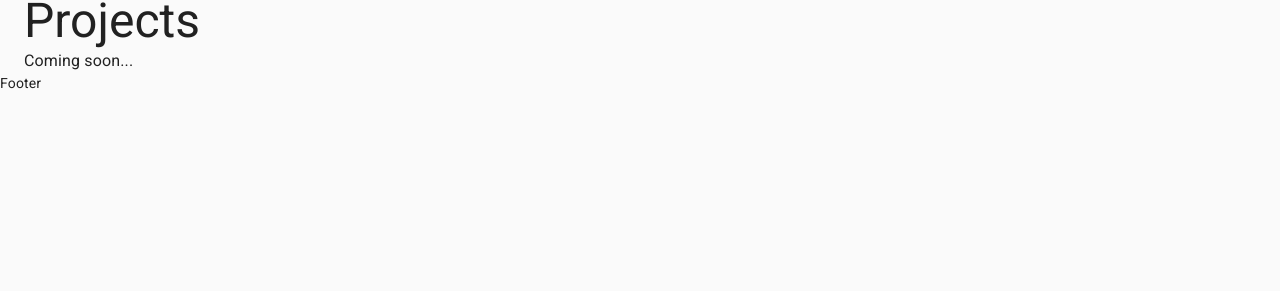
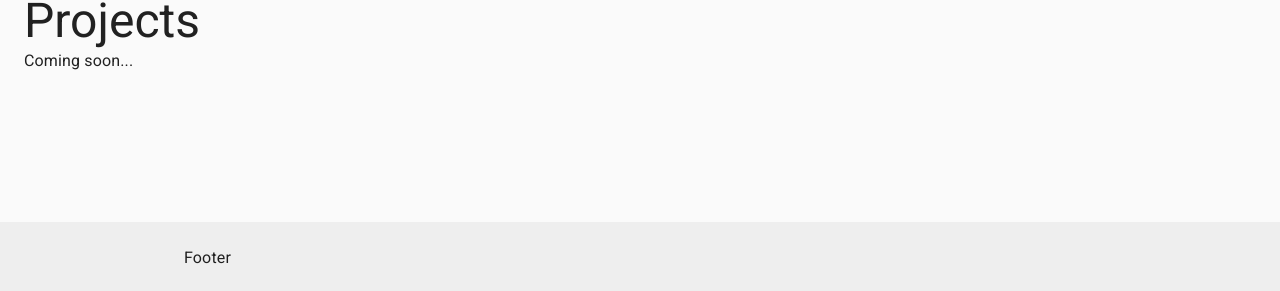
Before and after one commit to JamesGiesbrecht/jamesgiesbrecht.ca, a React (Create React App) app in the folder client/: page / in a window 1280 px wide. Shown: the part 506-797 px from the top of the page. Built offline with nearby package versions, Linux system fonts and the light colour scheme.

Commit message:
Sticky footer

```diff
--- a/client/src/App.js
+++ b/client/src/App.js
@@ -27,7 +27,6 @@
       >
         <About />
         <Projects />
-
       </Layout>
     </ThemeProvider>
   )
--- a/client/src/components/Layout/Footer.js
+++ b/client/src/components/Layout/Footer.js
@@ -1,8 +1,24 @@
 import React from 'react'
+import { Container, Typography, makeStyles } from '@material-ui/core'
+
+const useStyles = makeStyles((theme) => ({
+  footer: {
+    padding: theme.spacing(3, 2),
+    marginTop: 'auto',
+    backgroundColor:
+      theme.palette.type === 'light' ? theme.palette.grey[200] : theme.palette.grey[800],
+  },
+}))
 
 const Footer = () => {
+  const classes = useStyles()
+
   return (
-    <footer>Footer</footer>
+    <footer className={classes.footer}>
+      <Container maxWidth="md">
+        <Typography variant="body1">Footer</Typography>
+      </Container>
+    </footer>
   )
 }
 
--- a/client/src/components/Layout/Layout.js
+++ b/client/src/components/Layout/Layout.js
@@ -4,6 +4,11 @@
 import Footer from './Footer'
 
 const useStyles = makeStyles(() => ({
+  root: {
+    display: 'flex',
+    flexDirection: 'column',
+    minHeight: '100vh',
+  },
   sections: {
     '& > *': {
       marginTop: '100px',
@@ -15,7 +20,7 @@
   const classes = useStyles()
 
   return (
-    <>
+    <div className={classes.root}>
       <NavBar />
       <Toolbar />
       <Container>
@@ -24,7 +29,7 @@
         </div>
       </Container>
       <Footer />
-    </>
+    </div>
   )
 }
 
```
